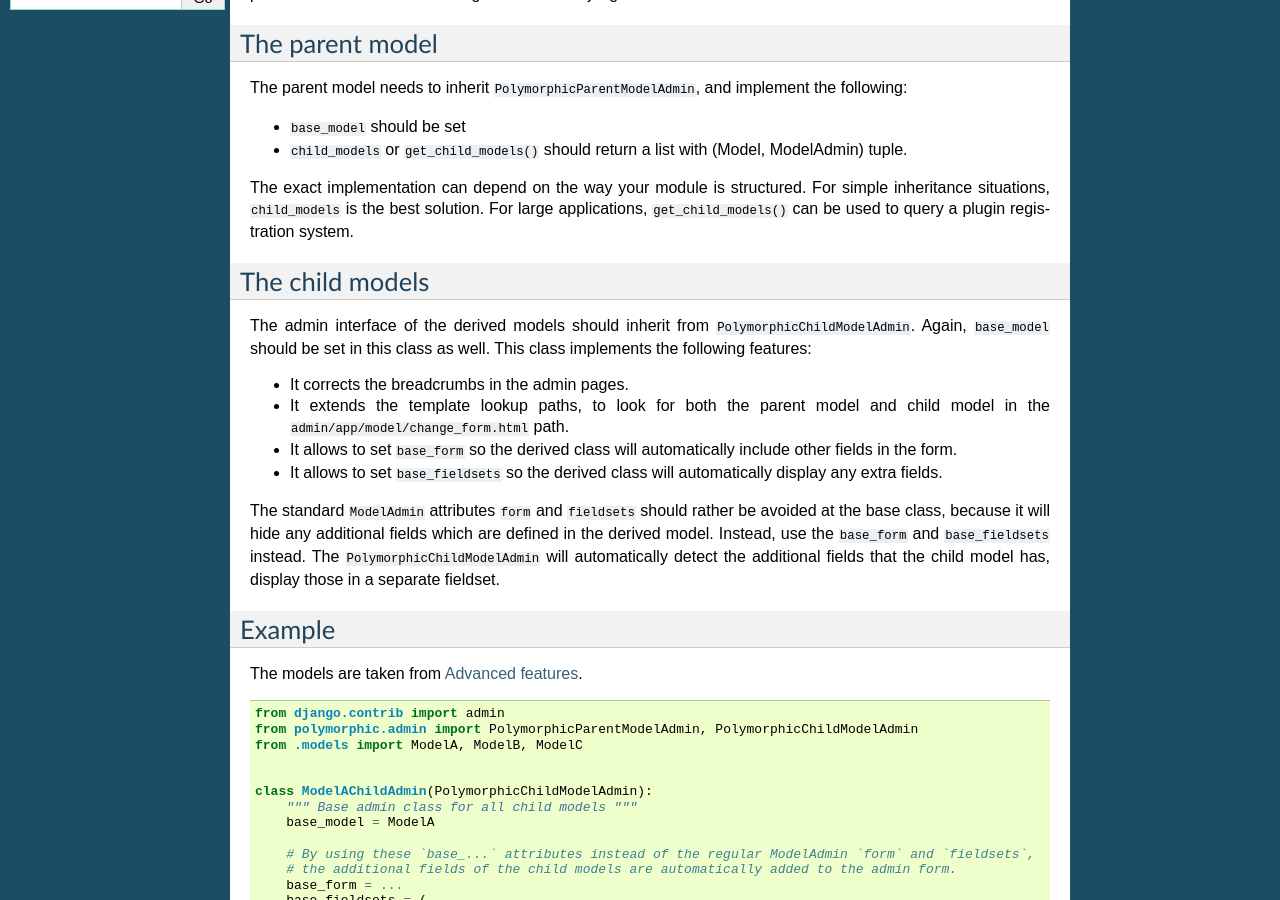
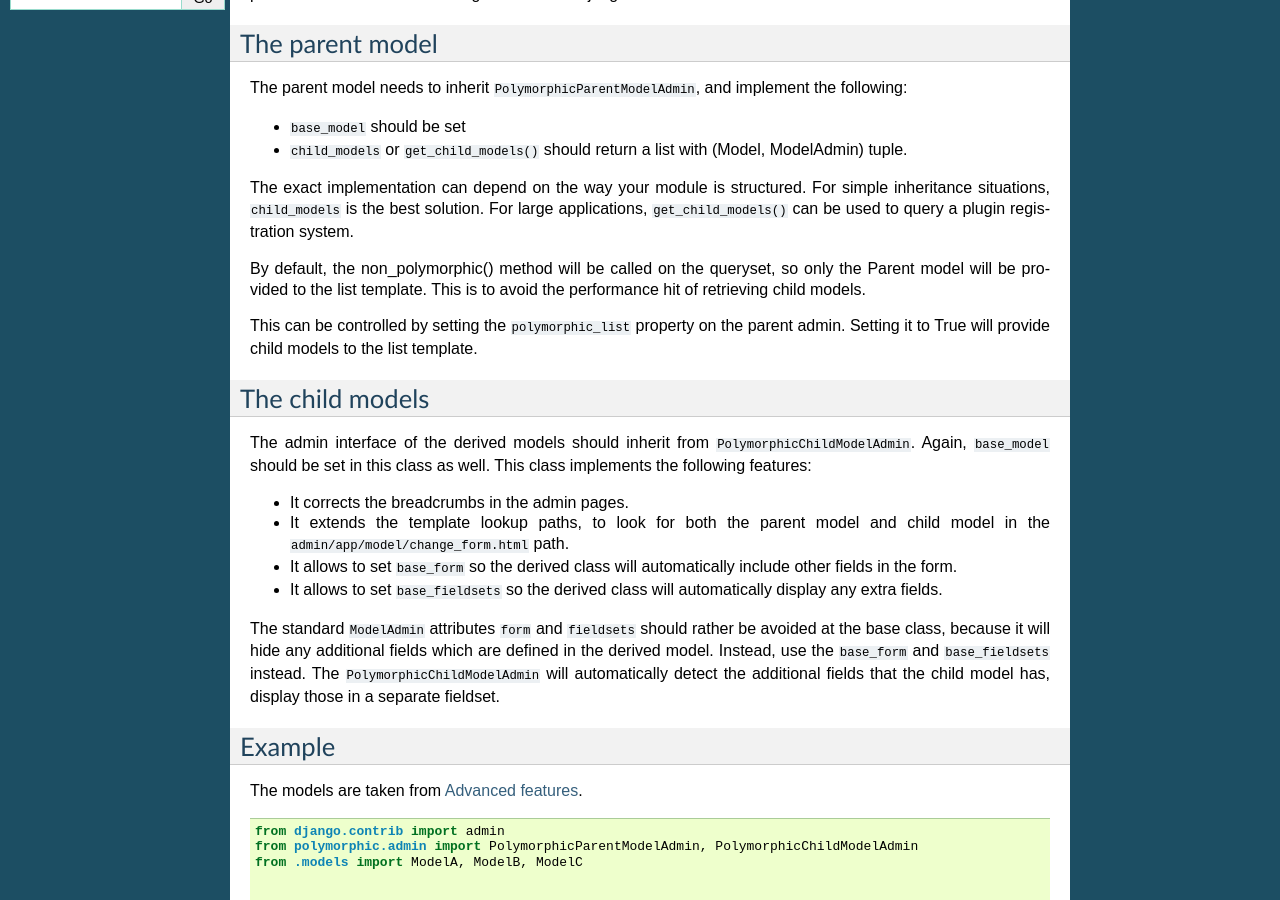
Before and after one commit to jazzband/django-polymorphic, a Sphinx documentation site: the page built from docs/admin.rst, in a window 1280 px wide and 900 px high, scrolled down 363 px. Built offline with Sphinx 7.4.7, drawn with Linux system fonts in a browser that asks for light colours.

Commit message:
Document the polymorphic_list property

```diff
--- a/docs/admin.rst
+++ b/docs/admin.rst
@@ -27,6 +27,13 @@
 The exact implementation can depend on the way your module is structured.
 For simple inheritance situations, ``child_models`` is the best solution.
 For large applications, ``get_child_models()`` can be used to query a plugin registration system.
+
+By default, the non_polymorphic() method will be called on the queryset, so
+only the Parent model will be provided to the list template.  This is to avoid
+the performance hit of retrieving child models.
+
+This can be controlled by setting the ``polymorphic_list`` property on the
+parent admin.  Setting it to True will provide child models to the list template.
 
 The child models
 ----------------
```
